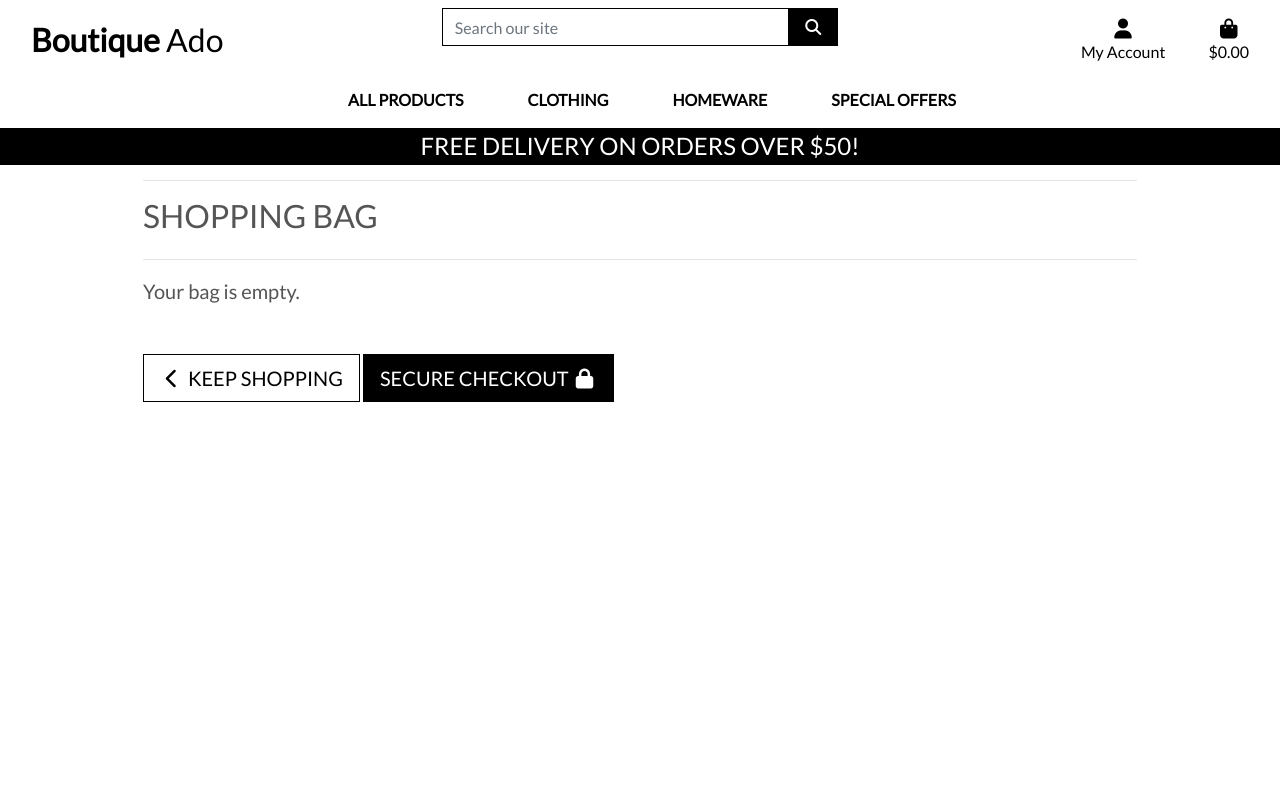
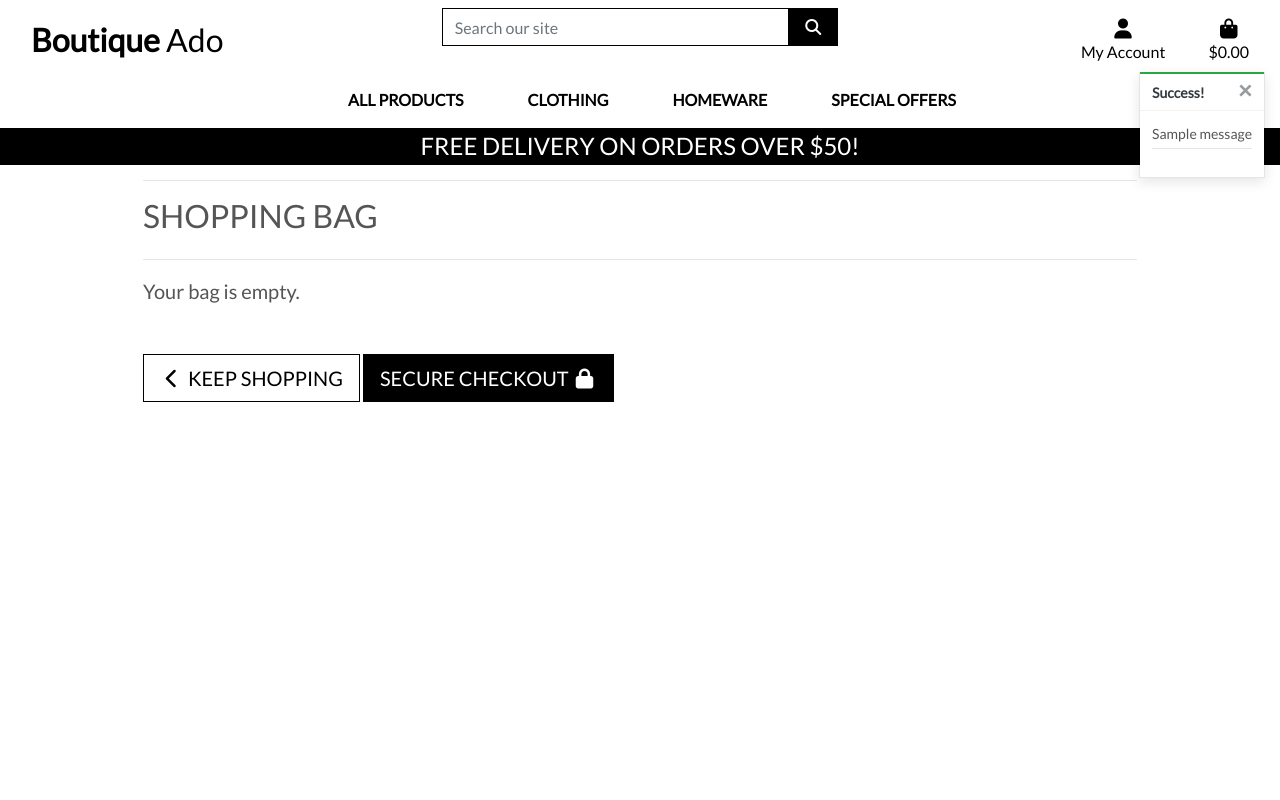
Before and after one commit to OlgaKuvs/Boutigue_Ado, a Django app: page /bag/ in a window 1280 px wide. Run offline with Django 3.2, Linux system fonts and the light colour scheme; tables that the repository leaves empty hold one stand-in row (values such as "Sample post"); one stand-in notice (Sample message) is shown; some libraries are stand-ins or nearby versions.

Commit message:
added toasts

```diff
--- a/bag/views.py
+++ b/bag/views.py
@@ -1,4 +1,5 @@
 from django.shortcuts import render, redirect, reverse, HttpResponse
+from django.contrib import messages
 
 # Create your views here.
 
@@ -35,6 +36,7 @@ def add_to_bag(request, item_id):
             bag[item_id] += quantity
         else:
             bag[item_id] = quantity
+            messages.success(request, 'Product added to your bag!')
 
     request.session['bag'] = bag
     # print(request.session['bag'])
--- a/boutique_ado/settings.py
+++ b/boutique_ado/settings.py
@@ -78,6 +78,8 @@ TEMPLATES = [
         },
     },
 ]
+
+MESSAGE_STORAGE = 'django.contrib.messages.storage.session.SessionStorage'
 
 AUTHENTICATION_BACKENDS = [
     # Needed to login by username in Django admin, regardless of `allauth`
--- a/static/css/base.css
+++ b/static/css/base.css
@@ -103,6 +103,23 @@ a.category-badge>span.badge:hover {
     cursor: pointer;
 }
 
+/* ------------------------------- bootstrap toasts */
+
+.message-container {
+    position: fixed;
+    top: 72px;
+    right: 15px;
+    z-index: 99999999999;
+}
+
+.custom-toast {
+    overflow: visible;
+}
+
+.toast-capper {
+    height: 2px;
+}
+
 /* -------------------------------- Media Queries */
 
 /* Slightly larger container on xl screens */
--- a/templates/base.html
+++ b/templates/base.html
@@ -113,7 +113,21 @@
     </header>
 
     {% if messages %}
-        <div class="message-container"></div>
+    <div class="message-container">
+        {% for message in messages %}
+            {% with message.level as level %}
+                {% if level == 40 %}
+                    {% include 'includes/toasts/toast_error.html' %}
+                {% elif level == 30 %}
+                    {% include 'includes/toasts/toast_warning.html' %}
+                {% elif level == 25 %}
+                    {% include 'includes/toasts/toast_success.html' %}
+                {% else %}
+                    {% include 'includes/toasts/toast_info.html' %}
+                {% endif %}
+            {% endwith %}
+        {% endfor %}
+    </div>
     {% endif %}
 
     {% block page_header %}
@@ -123,6 +137,9 @@
     {% endblock %}
 
     {% block postloadjs %}
+    <script type="text/javascript">
+        $('.toast').toast('show');
+    </script>
     {% endblock %}
 
 
--- /dev/null
+++ b/templates/includes/toasts/toast_success.html
@@ -0,0 +1,58 @@
+<div class="toast custom-toast rounded-0 border-top-0" data-autohide="false">
+    <div class="arrow-up arrow-success"></div>
+    <div class="w-100 toast-capper bg-success"></div>
+    <div class="toast-header bg-white text-dark">
+        <strong class="mr-auto">Success!</strong>
+        <button type="button" class="ml-2 mb-1 close text-dark" data-dismiss="toast" aria-label="Close">
+            <span aria-hidden="true">&times;</span>
+        </button>
+    </div>
+    <div class="toast-body bg-white">
+        <div class="row">
+            <div class="col">
+                {{ message }}
+                <hr class="mt-1 mb-3">
+            </div>
+        </div>
+        <!-- {% if grand_total and not on_profile_page %}
+            <p class="logo-font bg-white text-black py-1">Your Bag ({{ product_count }})</p>
+            <div class="bag-notification-wrapper">
+                {% for item in bag_items %}
+                    <div class="row">
+                        <div class="col-3 my-1">
+                            {% if item.product.image %}
+                            <img class="w-100" src="{{ item.product.image.url }}" alt="{{ item.product.name }}">
+                            {% else %}
+                            <img class="w-100" src="{{ MEDIA_URL }}noimage.png" alt="{{ item.product.name }}">
+                            {% endif %}
+                        </div>
+                        <div class="col-9">
+                            <p class="my-0"><strong>{{ item.product.name }}</strong></p>
+                            <p class="my-0 small">Size: {% if item.product.has_sizes %}{{ item.size|upper }}{% else %}N/A{% endif %}</p>
+                            <p class="my-0 small text-muted">Qty: {{ item.quantity }}</p>
+                        </div>
+                    </div>
+                {% endfor %}
+            </div>
+            <div class="row">
+                <div class="col">
+                    <strong><p class="mt-3 mb-1 text-black">
+                        Total{% if free_delivery_delta > 0 %} (Exc. delivery){% endif %}:
+                        <span class="float-right">${{ total|floatformat:2 }}</span>
+                    </p></strong>
+                    {% if free_delivery_delta > 0 %}
+                        <p class="mb-0 p-2 bg-warning shadow-sm text-black text-center">
+                            Spend <strong>${{ free_delivery_delta }}</strong> more to get free next day delivery!
+                        </p>
+                    {% endif %}
+                    <a href="{% url 'view_bag' %}" class="btn btn-black btn-block rounded-0">
+                        <span class="text-uppercase">Go To Secure Checkout</span>
+                        <span class="icon">
+                            <i class="fas fa-lock"></i>
+                        </span>
+                    </a>
+                </div>
+            </div>
+        {% endif %} -->
+    </div>
+</div>
```
Also changed, not shown: templates/includes/toasts/toast_error.html (added, +13 -0 lines), templates/includes/toasts/toast_info.html (added, +13 -0 lines), templates/includes/toasts/toast_warning.html (added, +13 -0 lines).
